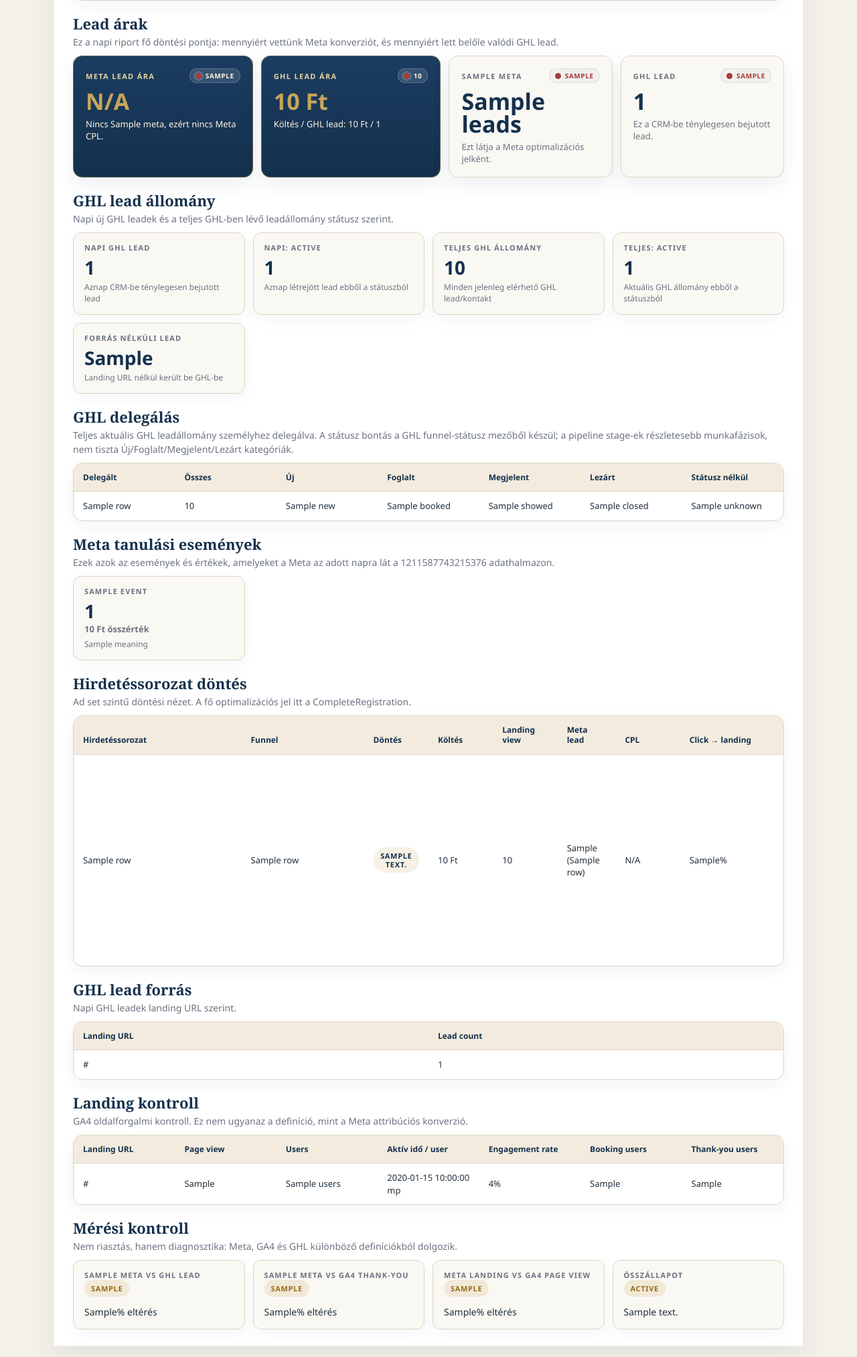
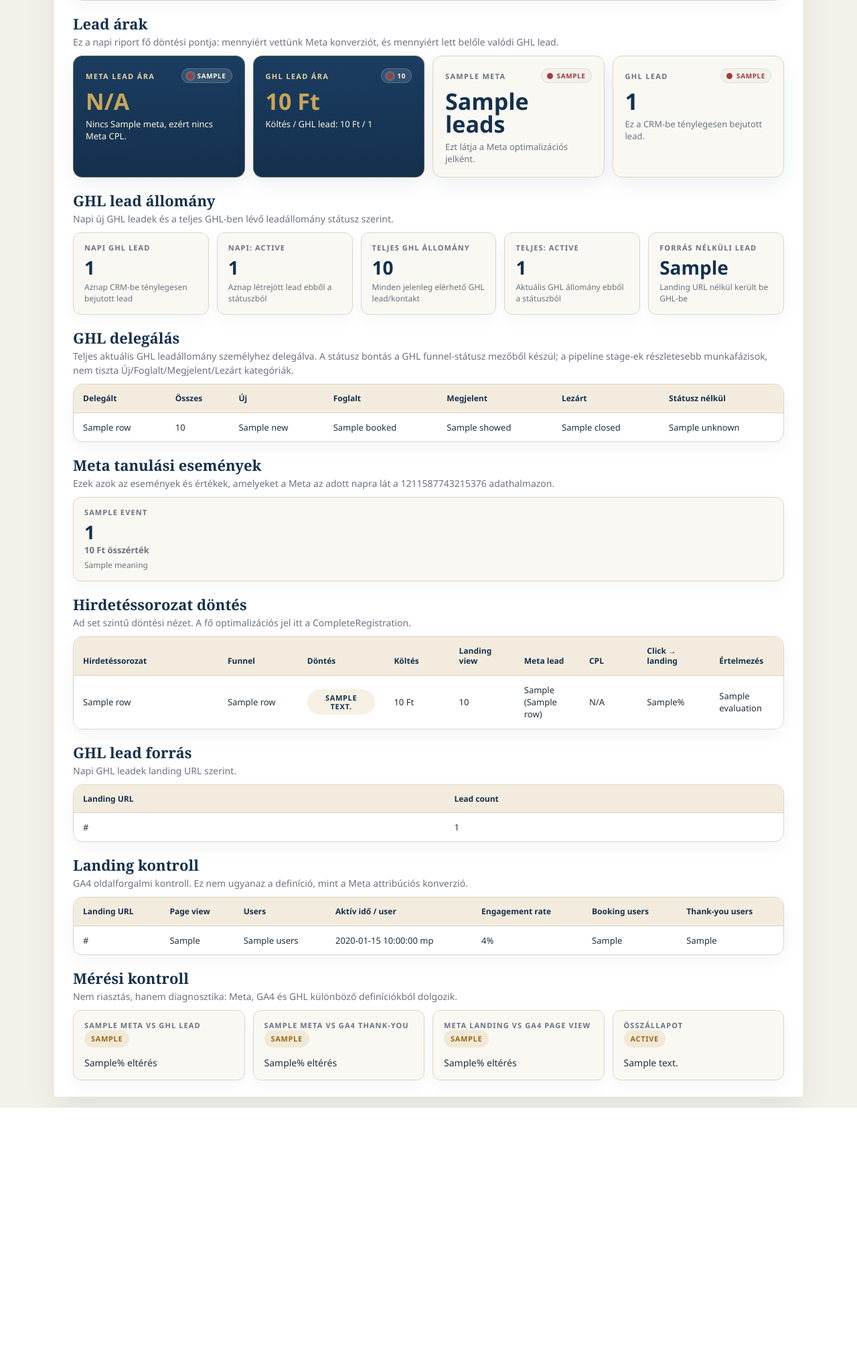
Before and after one commit to hidvegil-dot/lioncare-funnel-reporting, a Python web app: template templates/report.html.j2 in a window 1280 px wide. Shown: the part 306-2332 px from the top of the page at 67% size. After the commit the page ends 1960 px from the top, so only its background shows below. Run offline with Jinja, Linux system fonts and the light colour scheme; the template is opened without the code that fills it: most values are stand-ins (such as "Sample title", 1, 10 or a date in 2020).

Commit message:
Stabilize daily report HTML layout

```diff
--- a/templates/report.html.j2
+++ b/templates/report.html.j2
@@ -33,7 +33,7 @@
     }
 
     .page {
-      width: 1120px;
+      width: min(1120px, calc(100% - 24px));
       margin: 16px auto;
       background: var(--surface);
       border: 1px solid rgba(201, 165, 90, 0.18);
@@ -47,6 +47,7 @@
       gap: 20px;
       padding-bottom: 20px;
       border-bottom: 2px solid var(--line);
+      min-width: 0;
     }
 
     .header-mark {
@@ -103,6 +104,7 @@
       justify-content: space-between;
       gap: 16px;
       margin-bottom: 10px;
+      min-width: 0;
     }
 
     .section-header p,
@@ -144,7 +146,7 @@
 
     .funnel-strip {
       display: grid;
-      grid-template-columns: repeat(8, minmax(0, 1fr));
+      grid-template-columns: repeat(auto-fit, minmax(116px, 1fr));
       gap: 10px;
     }
 
@@ -185,13 +187,13 @@
     .learning-grid,
     .diagnosis-grid {
       display: grid;
-      grid-template-columns: repeat(4, minmax(0, 1fr));
+      grid-template-columns: repeat(auto-fit, minmax(180px, 1fr));
       gap: 12px;
     }
 
     .cost-grid {
       display: grid;
-      grid-template-columns: 1.1fr 1.1fr 1fr 1fr;
+      grid-template-columns: repeat(auto-fit, minmax(220px, 1fr));
       gap: 12px;
     }
 
@@ -316,15 +318,18 @@
     .table-shell {
       border: 1px solid var(--line);
       border-radius: 14px;
-      overflow: hidden;
+      overflow-x: auto;
+      overflow-y: hidden;
       background: var(--surface);
       box-shadow: 0 8px 24px rgba(20, 48, 77, 0.05);
+      -webkit-overflow-scrolling: touch;
     }
 
     table {
       width: 100%;
       border-collapse: collapse;
-      table-layout: fixed;
+      table-layout: auto;
+      min-width: 760px;
     }
 
     thead { background: #f3ecde; }
@@ -347,7 +352,7 @@
       border-bottom: 1px solid #ece6db;
       color: var(--ink);
       vertical-align: middle;
-      word-break: break-word;
+      overflow-wrap: anywhere;
     }
 
     tbody tr:nth-child(even) { background: var(--surface-soft); }
@@ -355,24 +360,27 @@
 
     .adset-table {
       table-layout: fixed;
+      min-width: 1080px;
     }
 
     .adset-table th:nth-child(1),
-    .adset-table td:nth-child(1) { width: 26%; }
+    .adset-table td:nth-child(1) { width: 20%; }
     .adset-table th:nth-child(2),
-    .adset-table td:nth-child(2) { width: 19%; }
+    .adset-table td:nth-child(2) { width: 11%; }
     .adset-table th:nth-child(3),
-    .adset-table td:nth-child(3) { width: 10%; }
+    .adset-table td:nth-child(3) { width: 12%; }
     .adset-table th:nth-child(4),
-    .adset-table td:nth-child(4) { width: 10%; }
+    .adset-table td:nth-child(4) { width: 9%; }
     .adset-table th:nth-child(5),
-    .adset-table td:nth-child(5) { width: 10%; }
+    .adset-table td:nth-child(5) { width: 9%; }
     .adset-table th:nth-child(6),
     .adset-table td:nth-child(6) { width: 9%; }
     .adset-table th:nth-child(7),
-    .adset-table td:nth-child(7) { width: 10%; }
+    .adset-table td:nth-child(7) { width: 8%; }
     .adset-table th:nth-child(8),
-    .adset-table td:nth-child(8) { width: 16%; }
+    .adset-table td:nth-child(8) { width: 10%; }
+    .adset-table th:nth-child(9),
+    .adset-table td:nth-child(9) { width: 12%; }
 
     .decision-pill,
     .status {
@@ -431,6 +439,18 @@
       .section { break-inside: avoid; }
       .table-shell { box-shadow: none; }
       .decision-pill { font-size: 10px; padding: 5px 8px; }
+    }
+
+    @media (max-width: 720px) {
+      .page { padding: 16px 14px 18px; }
+      .header { align-items: flex-start; gap: 12px; }
+      .header-mark { width: 56px; height: 56px; flex-basis: 56px; border-radius: 12px; }
+      h1 { font-size: 26px; }
+      h2 { font-size: 19px; }
+      .insight-text { font-size: 17px; }
+      .cost-value { font-size: 28px; }
+      .section-header { display: block; }
+      th, td { padding: 10px 11px; }
     }
   </style>
 </head>
```
